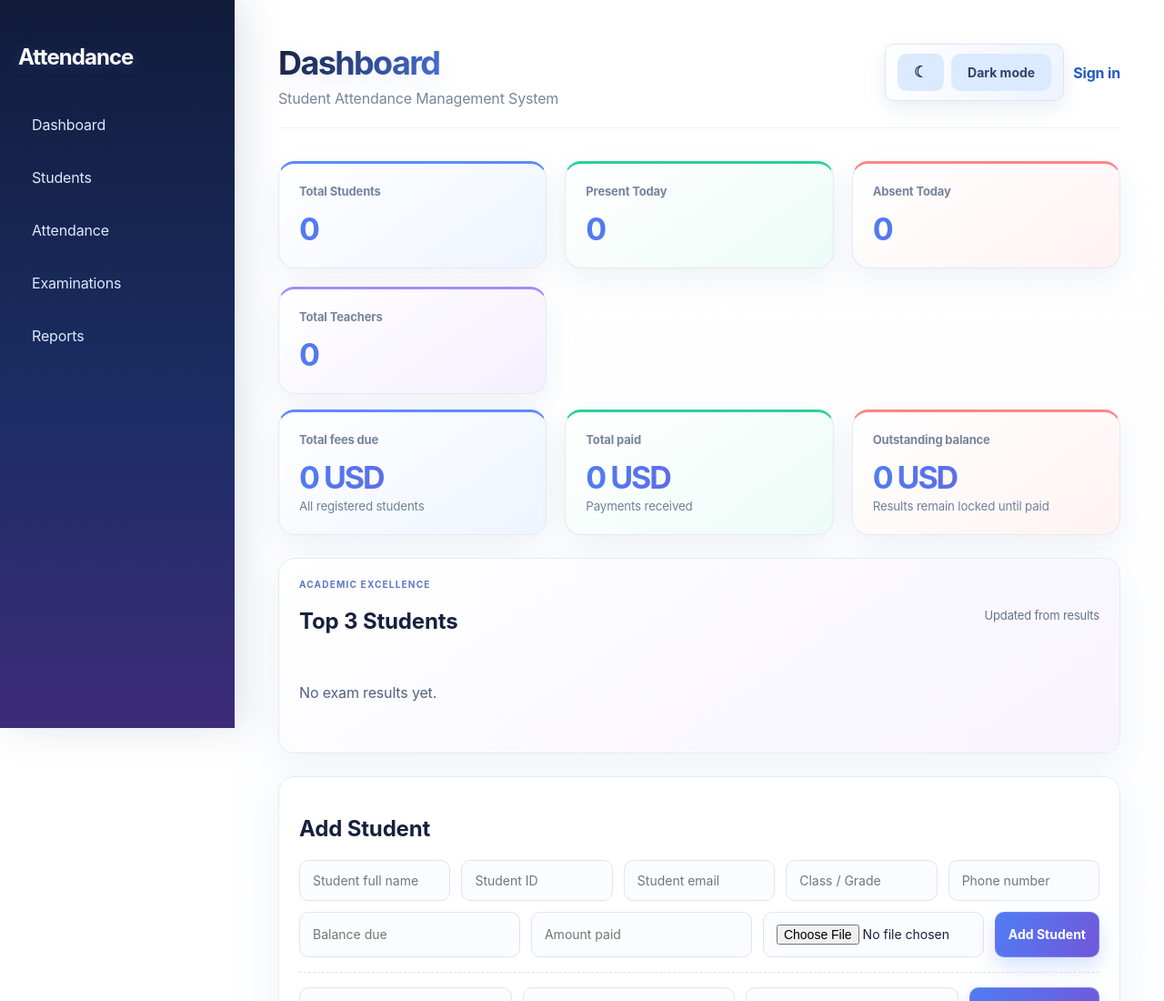
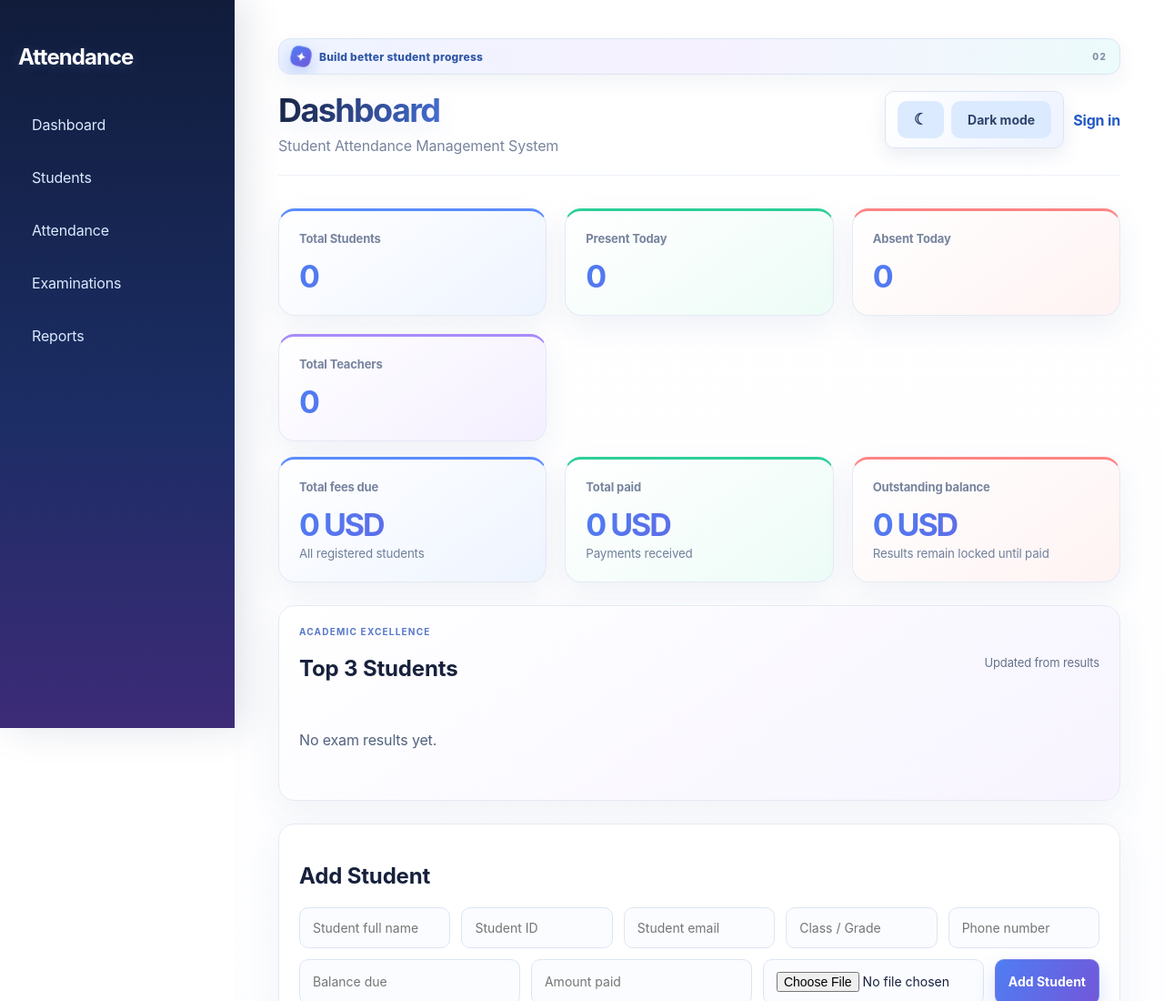
Before and after one commit to husseiyare12-dotcom/Attedence-System, a website: page new folder/public/index.html in a window 1280 px wide. Shown: the top 1100 px of the page at 91% size. Drawn offline with Linux system fonts and the light colour scheme; no server answers.

Commit message:
Add animated rotating workspace banner

```diff
--- a/new folder/public/public.css
+++ b/new folder/public/public.css
@@ -691,6 +691,22 @@ body.dark-mode.student-page > ul#studentsList li:hover { background: #1d3153; tr
 body.dark-mode.student-page .lookup-card { border-radius: 22px; background: linear-gradient(135deg, #151f35, #1f3154 72%, #302454); box-shadow: 0 16px 36px #02061777; }
 body.dark-mode.student-page #studentReport > h2 { color: #bcd1ff; }
 
+/* Animated top face/banner shared by every main workspace */
+.animated-topbar { position: relative; display: flex; align-items: center; gap: 10px; width: min(100%, 1180px); min-height: 36px; margin: 0 auto 12px; padding: 9px 14px; overflow: hidden; border: 1px solid #dbe5f6; border-radius: 13px; color: #3157a7; background: linear-gradient(100deg, #eef4ff, #f6f1ff, #ecfbfb); box-shadow: 0 8px 22px #314b8310; font-size: 12px; font-weight: 800; letter-spacing: .02em; }
+.animated-topbar::after { content: ""; position: absolute; top: 0; left: -35%; width: 28%; height: 100%; transform: skewX(-18deg); background: linear-gradient(90deg, transparent, #ffffffaa, transparent); animation: bannerSweep 4.2s ease-in-out infinite; pointer-events: none; }
+.motion-spark { display: grid; place-items: center; width: 20px; height: 20px; flex: 0 0 auto; border-radius: 7px; color: #fff; background: linear-gradient(135deg, #4f7df3, #7257d9); box-shadow: 0 5px 12px #4f7df344; animation: sparkPulse 2s ease-in-out infinite; }
+.motion-copy { position: relative; z-index: 1; flex: 1; }
+.motion-change { animation: messageSlide .55s ease both; }
+.motion-count { color: #8190a9; font-size: 10px; letter-spacing: .12em; }
+@keyframes bannerSweep { 0%, 20% { left: -35%; } 75%, 100% { left: 125%; } }
+@keyframes sparkPulse { 50% { transform: rotate(12deg) scale(1.12); box-shadow: 0 7px 18px #4f7df366; } }
+@keyframes messageSlide { from { opacity: 0; transform: translateY(7px); } to { opacity: 1; transform: translateY(0); } }
+body.dark-mode .animated-topbar { border-color: #40557d; color: #c7d7ff; background: linear-gradient(100deg, #172640, #292151, #123a45); box-shadow: 0 10px 26px #02061766; }
+body.dark-mode .motion-count { color: #9cafd0; }
+body.dark-mode .animated-topbar::after { background: linear-gradient(90deg, transparent, #9dbbff2b, transparent); }
+@media (prefers-reduced-motion: reduce) { .animated-topbar::after, .motion-spark, .motion-change { animation: none !important; } }
+@media (max-width: 560px) { .animated-topbar { margin-bottom: 10px; } .motion-count { display: none; } }
+
 /* Professional student directory cards */
 body.student-page > ul#studentsList { grid-template-columns: repeat(auto-fit, minmax(300px, 1fr)); gap: 18px; }
 body.student-page > ul#studentsList li.student-list-card { display: grid; grid-template-columns: 54px minmax(0, 1fr) auto; align-items: center; gap: 14px; padding: 17px; border-radius: 20px; }
--- a/new folder/public/public/theme.js
+++ b/new folder/public/public/theme.js
@@ -31,4 +31,42 @@
         localStorage.setItem(storageKey, nextTheme);
         applyTheme(nextTheme);
     });
+
+    function addAnimatedTopbar() {
+        const header = document.querySelector("main > header, .student-portal-header");
+        if (!header || document.querySelector(".animated-topbar")) return;
+        const banner = document.createElement("div");
+        banner.className = "animated-topbar";
+        banner.setAttribute("role", "status");
+        banner.setAttribute("aria-live", "polite");
+        banner.innerHTML = '<span class="motion-spark" aria-hidden="true">✦</span><span class="motion-copy"></span><span class="motion-count">01</span>';
+        header.insertAdjacentElement("beforebegin", banner);
+
+        const messages = [
+            "Track attendance with clarity",
+            "Build better student progress",
+            "Your school dashboard is live",
+            "Every record, organized beautifully"
+        ];
+        let index = 0;
+        let timer;
+        const copy = banner.querySelector(".motion-copy");
+        const count = banner.querySelector(".motion-count");
+
+        function showMessage(nextIndex) {
+            index = (nextIndex + messages.length) % messages.length;
+            copy.classList.remove("motion-change");
+            void copy.offsetWidth;
+            copy.textContent = messages[index];
+            count.textContent = String(index + 1).padStart(2, "0");
+            copy.classList.add("motion-change");
+        }
+        function start() { clearInterval(timer); timer = setInterval(() => showMessage(index + 1), 4200); }
+        showMessage(0);
+        start();
+        banner.addEventListener("mouseenter", () => { clearInterval(timer); showMessage(index + 1); });
+        banner.addEventListener("mouseleave", start);
+    }
+
+    addAnimatedTopbar();
 })();
```
